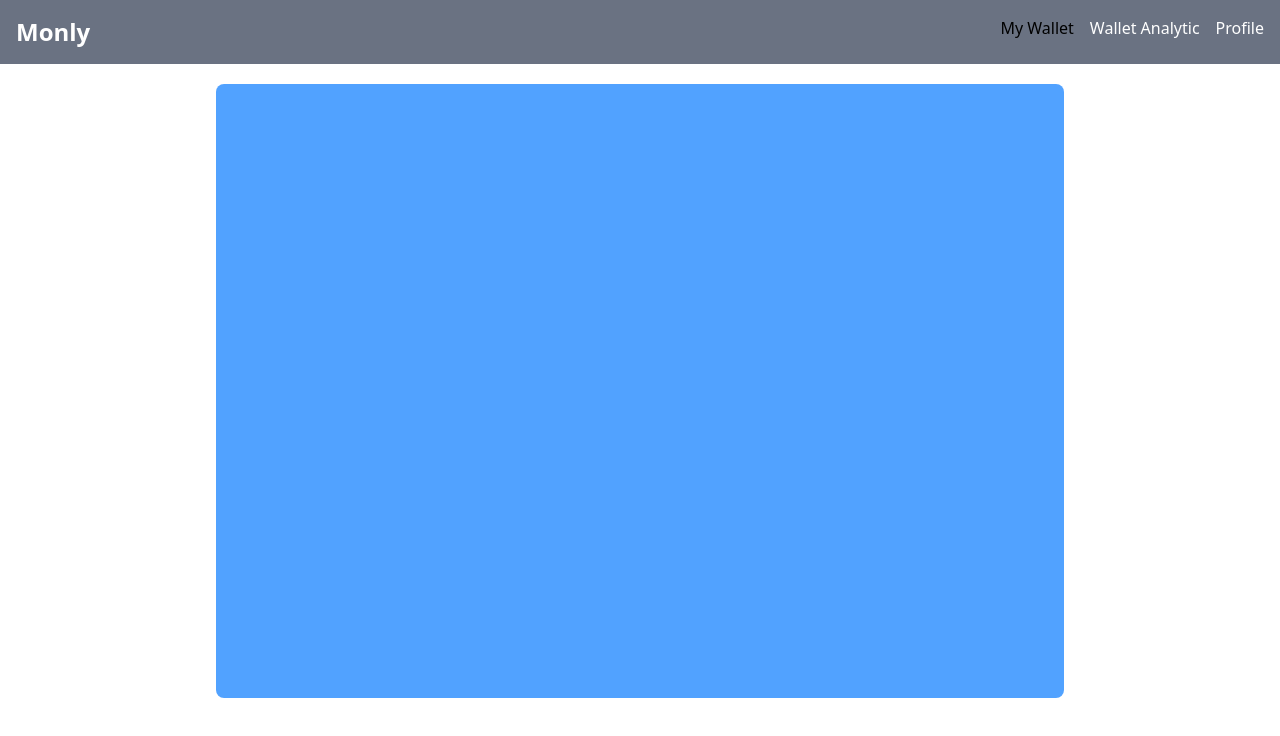
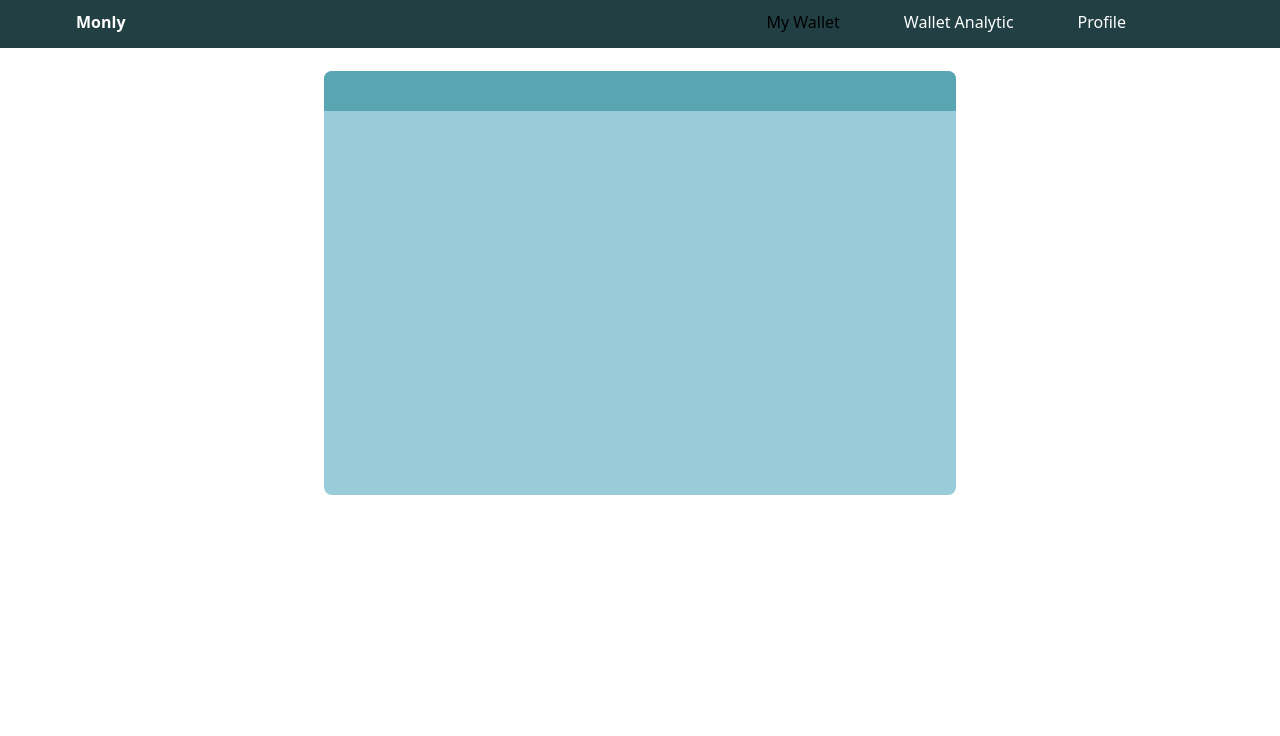
Before and after one commit to pear603/InnovationApp, a React (Vite) app: page /wallet in a window 1280 px wide. Shown: the top 736 px of the page. Built offline with nearby package versions, Linux system fonts and the light colour scheme.

Commit message:
set new color and size

```diff
--- a/src/components/Nav.jsx
+++ b/src/components/Nav.jsx
@@ -3,12 +3,12 @@
 function Nav() {
   return (
     <>
-      <nav className="bg-gray-500 p-4">
-        <div className="flex item-center justify-between">
-          <div className="text-white text-2xl font-bold">
+      <nav className="bg-[#223F43] h-[48px] py-[10px] px-[76px]">
+        <div className="flex item-center justify-between ">
+          <div className="text-white text-base font-bold ">
             <Link to="/">Monly</Link>
           </div>
-          <ul className="flex space-x-4">
+          <ul className="flex gap-16 pr-[78px] text-base">
             <li>
               <Link to="/wallet">My Wallet</Link>
             </li>
@@ -18,7 +18,7 @@
               </a>
             </li>
             <li>
-              <a href="#" className="text-white">
+              <a href="#" className="text-white  ">
                 Profile
               </a>
             </li>
--- a/src/components/addWallet.jsx
+++ b/src/components/addWallet.jsx
@@ -3,7 +3,9 @@
   return (
     <>
       <div className="flex justify-center items-center">
-        <div className="m-5 w-[848px] h-[614px] bg-blue-400 rounded-lg"></div>
+        <div className="m-[23px] w-[632px] h-[424px] bg-[#9ACBD9] rounded-lg">
+          <div className=" w-[632px] h-[40px] bg-[#59A5B2] rounded-tl-lg rounded-tr-lg"></div>
+        </div>
       </div>
     </>
   );
```
